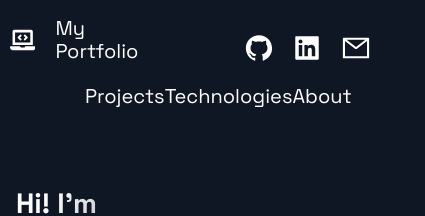
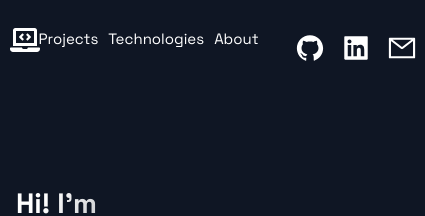
Before and after one commit to bchev95/react-portfolio, a Next.js app: page / in a window 390 px wide. Shown: the top 216 px of the page, 425 px wide, since content can reach past the window. Built offline with nearby package versions, Linux system fonts and the light colour scheme.

Commit message:
nav bar mobile fix

```diff
--- a/src/components/Header/Header.js
+++ b/src/components/Header/Header.js
@@ -9,26 +9,26 @@ const Header = () =>  (
     <Div1>
       <Link href ="/react-portfolio">
         <a style={{display: "flex", alignItems: "center", color: 'white', marginBottom: 20}}>
-          <FaLaptopCode size="3rem" style={{marginRight: 20}}/> <Span> My Portfolio</Span>
+          <FaLaptopCode size="3rem" style={{marginRight: 20}}/>
         </a>
       </Link>
     </Div1>
     <Div2>
       <li>
         <Link href="https://bchev95.github.io/react-portfolio/#projects">
-          <a style={{display: "flex", alightItems: "center", color: 'white'}}> <Span>Projects</Span>
+          <a style={{display: "flex", color: 'white'}}> <Span>Projects</Span>
           </a>
         </Link>
       </li>
       <li>
         <Link href="https://bchev95.github.io/react-portfolio/#tech">
-        <a style={{display: "flex", alightItems: "center", color: 'white'}}> <Span>Technologies</Span>
+        <a style={{display: "flex", color: 'white'}}> <Span>Technologies</Span>
         </a>
         </Link>
       </li>
       <li>
         <Link href="https://bchev95.github.io/react-portfolio/#about">
-        <a style={{display: "flex", alightItems: "center", color: 'white'}}> <Span>About</Span>
+        <a style={{display: "flex", color: 'white'}}> <Span>About</Span>
         </a>
         </Link>
       </li>
--- a/src/components/Header/HeaderStyles.js
+++ b/src/components/Header/HeaderStyles.js
@@ -11,9 +11,9 @@ export const Container = styled.div`
 
   @media ${(props) => props.theme.breakpoints.sm} {
     display: grid;
-    grid-template-columns: repeat(5, 1fr);
+    grid-template-columns: repeat(8, 1fr);
     grid-template-rows: repeat(2, 60px);
-    grid-column-gap: 0.5rem;
+    grid-column-gap: 0rem;
     grid-row-gap: 0.5rem;
   }
 `;
@@ -29,13 +29,27 @@ export const Div1 = styled.div`
 
 export const Span = styled.span`
   font-size: 2rem;
+  @media ${(props) => props.theme.breakpoints.md} {
+    padding: 1.5rem;
+    font-size: 2rem;
+  }
+  @media ${(props) => props.theme.breakpoints.sm} {
+    padding: 0.5rem;
+    font-size: 1.5rem;
+  }
 `;
 export const Div2 = styled.div`
   grid-area: 1 / 2 / 2 / 4;
   display: flex;
   justify-content: space-around;
+  @media ${(props) => props.theme.breakpoints.md} {
+    padding: 1.5rem;
+    font-size: 1.5rem;
+  }
   @media ${(props) => props.theme.breakpoints.sm} {
-    grid-area: 2 / 2 / 3 / 5;
+    grid-area: 1 / 2 / 1 / 3;
+    padding: 0.5rem;
+    font-size: 0.5rem;
   }
 `;
 export const Div3 = styled.div`
```
